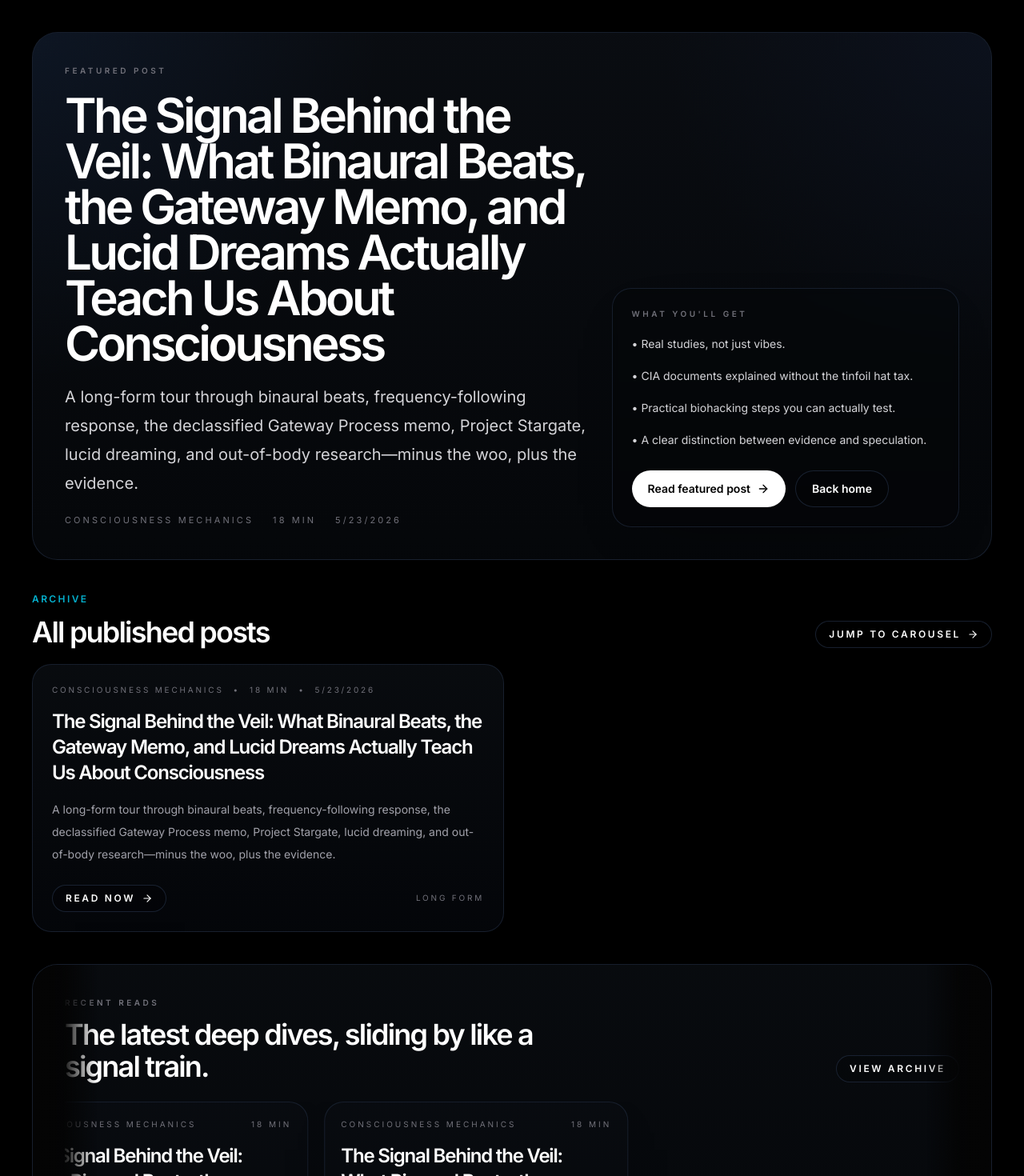
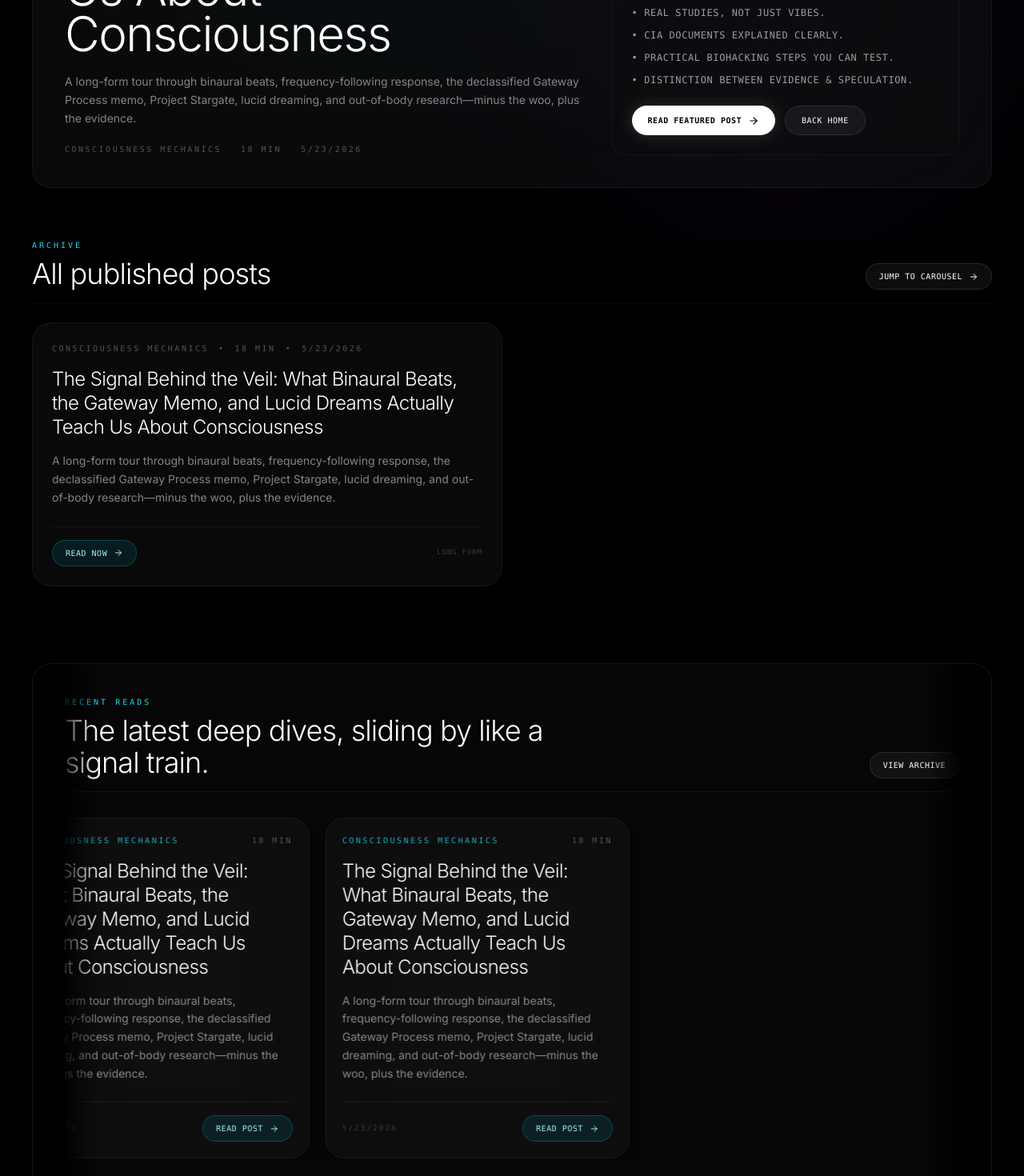
Before and after one commit to mbishopfx/bishoptech-hemisync, a Next.js app: page /blog in a window 1280 px wide. Shown: the part 500-1970 px from the top of the page at 80% size. Built offline with nearby package versions, Linux system fonts and the light colour scheme; a web font is replaced by a local one.

Commit message:
Design: de-theme blog templates to use font-light, transparent borders, and clean dark glassmorphism cohesive with main landing page; remove introduction header

```diff
--- a/app/blog/[slug]/page.js
+++ b/app/blog/[slug]/page.js
@@ -19,19 +19,27 @@ export default function BlogPostPage({ params }) {
   }
 
   return (
-    <div className="min-h-screen bg-black text-white">
+    <div className="min-h-screen bg-black text-white font-sans selection:bg-cyan-500/30">
       <PublicHeader />
-      <main className="landing-shell pt-28 md:pt-32">
-        <div className="page-shell space-y-8">
-          <div className="flex flex-wrap items-center justify-between gap-4">
+
+      {/* Background Effects */}
+      <div className="fixed inset-0 overflow-hidden pointer-events-none">
+        <div className="absolute top-0 left-1/2 -translate-x-1/2 w-[1000px] h-[600px] bg-cyan-500/5 blur-[120px] rounded-full" />
+        <div className="absolute bottom-0 right-0 w-[600px] h-[600px] bg-purple-500/5 blur-[120px] rounded-full" />
+        <div className="absolute inset-0 cyber-grid opacity-10" />
+      </div>
+
+      <main className="landing-shell pt-40 pb-20 px-6 relative z-10">
+        <div className="page-shell space-y-8 max-w-4xl mx-auto">
+          <div className="flex flex-wrap items-center justify-between gap-4 border-b border-white/5 pb-4">
             <Link
-              className="inline-flex items-center gap-2 rounded-full border border-slate-800/80 bg-black/20 px-4 py-2 text-xs font-semibold uppercase tracking-[0.22em] text-white transition-colors hover:bg-white/[0.05]"
+              className="inline-flex items-center gap-2 rounded-full border border-white/10 bg-white/5 hover:bg-white/10 px-4 py-2 text-[10px] font-mono uppercase tracking-wider text-white transition-colors"
               href="/blog"
             >
               <ArrowLeft className="size-3.5" /> Back to archive
             </Link>
             <Link
-              className="hidden rounded-full border border-slate-800/80 bg-black/20 px-4 py-2 text-xs font-semibold uppercase tracking-[0.22em] text-white transition-colors hover:bg-white/[0.05] md:inline-flex"
+              className="hidden rounded-full border border-white/10 bg-white/5 hover:bg-white/10 px-4 py-2 text-[10px] font-mono uppercase tracking-wider text-white transition-colors md:inline-flex"
               href="/"
             >
               Home
@@ -40,14 +48,14 @@ export default function BlogPostPage({ params }) {
 
           <ConsciousnessMechanicsPost />
 
-          <div className="rounded-[28px] border border-slate-800/70 bg-[linear-gradient(180deg,rgba(8,11,16,0.9),rgba(4,6,10,0.86))] p-7 shadow-[0_28px_90px_-54px_rgba(0,0,0,0.96)] md:p-8">
-            <p className="text-[10px] font-semibold uppercase tracking-[0.35em] text-zinc-500">
+          <div className="rounded-3xl border border-white/5 bg-zinc-900/40 backdrop-blur-3xl p-6 shadow-2xl">
+            <p className="text-[10px] font-mono uppercase tracking-[0.3em] text-cyan-400">
               Post metadata
             </p>
-            <div className="mt-4 flex flex-wrap gap-x-6 gap-y-2 text-[11px] uppercase tracking-[0.28em] text-zinc-500">
-              <span>{consciousnessMechanicsPost.readTime}</span>
-              <span>{new Date(consciousnessMechanicsPost.publishedAt).toLocaleDateString()}</span>
-              <span>{consciousnessMechanicsPost.category}</span>
+            <div className="mt-4 flex flex-wrap gap-x-6 gap-y-2 text-[10px] font-mono uppercase tracking-[0.25em] text-white/30">
+              <span>Read Time: {consciousnessMechanicsPost.readTime}</span>
+              <span>Published: {new Date(consciousnessMechanicsPost.publishedAt).toLocaleDateString()}</span>
+              <span>Category: {consciousnessMechanicsPost.category}</span>
             </div>
           </div>
         </div>
--- a/app/blog/page.js
+++ b/app/blog/page.js
@@ -13,63 +13,58 @@ export default function BlogPage() {
   const featured = posts[0];
 
   return (
-    <div className="min-h-screen bg-black text-white">
+    <div className="min-h-screen bg-black text-white font-sans selection:bg-cyan-500/30">
       <PublicHeader />
-      <main className="landing-shell pt-28 md:pt-32">
-        <section className="page-shell space-y-10">
-          <div className="max-w-4xl space-y-6">
-            <p className="text-[10px] font-semibold uppercase tracking-[0.35em] text-cyan-200/70">
-              HemiSync Blog
-            </p>
-            <h1 className="text-5xl font-semibold tracking-[-0.075em] text-white md:text-7xl md:leading-[0.95]">
-              Practical writing on consciousness, rhythm, and altered states.
-            </h1>
-            <p className="max-w-3xl text-lg leading-8 text-zinc-300 md:text-xl md:leading-9">
-              A clean archive for long-form posts that connect research, history,
-              and real-world practice without the clutter.
-            </p>
+
+      {/* Background Effects */}
+      <div className="fixed inset-0 overflow-hidden pointer-events-none">
+        <div className="absolute top-0 left-1/2 -translate-x-1/2 w-[1000px] h-[600px] bg-cyan-500/5 blur-[120px] rounded-full" />
+        <div className="absolute bottom-0 right-0 w-[600px] h-[600px] bg-purple-500/5 blur-[120px] rounded-full" />
+        <div className="absolute inset-0 cyber-grid opacity-10" />
       </div>
 
+      <main className="landing-shell pt-40 pb-20 px-6 relative z-10">
+        <section className="page-shell space-y-16 max-w-5xl mx-auto">
           {featured ? (
-            <article className="relative overflow-hidden rounded-[32px] border border-slate-800/70 bg-[linear-gradient(180deg,rgba(10,13,18,0.96),rgba(5,7,10,0.96))] p-7 shadow-[0_30px_100px_-60px_rgba(0,0,0,0.95)] md:p-10">
-              <div className="absolute inset-0 bg-[radial-gradient(circle_at_top_left,rgba(59,130,246,0.08),transparent_32%),radial-gradient(circle_at_top_right,rgba(15,23,42,0.45),transparent_30%)]" />
+            <article className="relative overflow-hidden rounded-3xl border border-white/5 bg-zinc-900/40 backdrop-blur-3xl p-7 shadow-2xl md:p-10">
+              <div className="absolute inset-0 bg-[radial-gradient(circle_at_top_left,rgba(6,182,212,0.03),transparent_32%)] pointer-events-none" />
               <div className="relative grid gap-8 lg:grid-cols-[1.2fr_0.8fr] lg:items-end">
                 <div className="space-y-5">
-                  <p className="text-[10px] font-semibold uppercase tracking-[0.35em] text-zinc-500">
+                  <p className="text-[10px] font-mono uppercase tracking-[0.3em] text-cyan-400">
                     Featured post
                   </p>
-                  <h2 className="text-4xl font-semibold tracking-[-0.06em] text-white md:text-6xl md:leading-[0.95]">
+                  <h2 className="text-4xl font-light tracking-tight text-white md:text-6xl md:leading-[0.95]">
                     {featured.title}
                   </h2>
-                  <p className="max-w-3xl text-lg leading-8 text-zinc-300 md:text-xl md:leading-9">
+                  <p className="max-w-3xl text-sm leading-relaxed text-white/50">
                     {featured.excerpt}
                   </p>
-                  <div className="flex flex-wrap gap-x-6 gap-y-2 text-[11px] uppercase tracking-[0.28em] text-zinc-500">
+                  <div className="flex flex-wrap gap-x-6 gap-y-2 text-[10px] font-mono uppercase tracking-[0.25em] text-white/30">
                     <span>{featured.category}</span>
                     <span>{featured.readTime}</span>
                     <span>{new Date(featured.publishedAt).toLocaleDateString()}</span>
                   </div>
                 </div>
 
-                <div className="rounded-[24px] border border-slate-800/70 bg-black/20 p-6 shadow-[0_24px_80px_-52px_rgba(0,0,0,0.85)] backdrop-blur-sm">
-                  <p className="text-[10px] font-semibold uppercase tracking-[0.35em] text-zinc-500">
+                <div className="rounded-2xl border border-white/5 bg-zinc-950/40 p-6 backdrop-blur-sm">
+                  <p className="text-[10px] font-mono uppercase tracking-[0.3em] text-cyan-400">
                     What you&apos;ll get
                   </p>
-                  <ul className="mt-4 space-y-3 text-sm leading-7 text-zinc-300">
+                  <ul className="mt-4 space-y-3 text-xs font-mono uppercase tracking-wider text-white/60">
                     <li>• Real studies, not just vibes.</li>
-                    <li>• CIA documents explained without the tinfoil hat tax.</li>
-                    <li>• Practical biohacking steps you can actually test.</li>
-                    <li>• A clear distinction between evidence and speculation.</li>
+                    <li>• CIA documents explained clearly.</li>
+                    <li>• Practical biohacking steps you can test.</li>
+                    <li>• Distinction between evidence & speculation.</li>
                   </ul>
                   <div className="mt-6 flex flex-wrap gap-3">
                     <Link
-                      className="inline-flex items-center gap-2 rounded-full bg-white px-5 py-3 text-sm font-semibold text-black transition-colors hover:bg-zinc-200"
+                      className="inline-flex items-center gap-2 rounded-full bg-white text-black hover:bg-zinc-200 px-5 py-2.5 text-[10px] font-mono uppercase tracking-wider font-semibold transition-all shadow-[0_0_20px_rgba(255,255,255,0.15)]"
                       href={featured.path}
                     >
-                      Read featured post <ArrowRight className="size-4" />
+                      Read featured post <ArrowRight className="size-3.5" />
                     </Link>
                     <Link
-                      className="inline-flex items-center gap-2 rounded-full border border-slate-800/80 bg-black/20 px-5 py-3 text-sm font-semibold text-white transition-colors hover:bg-white/[0.05]"
+                      className="inline-flex items-center gap-2 rounded-full border border-white/10 bg-white/5 hover:bg-white/10 px-5 py-2.5 text-[10px] font-mono uppercase tracking-wider text-white transition-all"
                       href="/"
                     >
                       Back home
@@ -80,49 +75,51 @@ export default function BlogPage() {
             </article>
           ) : null}
 
-          <section className="space-y-5">
-            <div className="flex items-end justify-between gap-4">
+          <section className="space-y-6">
+            <div className="flex items-end justify-between gap-4 border-b border-white/5 pb-4">
               <div>
-                <p className="section-label">Archive</p>
-                <h2 className="mt-3 text-3xl font-semibold tracking-[-0.05em] text-white md:text-4xl">
+                <p className="text-[10px] font-mono uppercase tracking-[0.3em] text-cyan-400">Archive</p>
+                <h2 className="mt-2 text-3xl font-light tracking-tight text-white md:text-4xl">
                   All published posts
                 </h2>
               </div>
               <Link
-                className="hidden items-center gap-2 rounded-full border border-slate-800/80 bg-black/20 px-4 py-2 text-xs font-semibold uppercase tracking-[0.22em] text-white transition-colors hover:bg-white/[0.05] md:inline-flex"
+                className="hidden items-center gap-2 rounded-full border border-white/10 bg-white/5 hover:bg-white/10 px-4 py-2 text-[10px] font-mono uppercase tracking-wider text-white transition-colors md:inline-flex"
                 href="#recent-posts"
               >
-                Jump to carousel <ArrowRight className="size-3.5" />
+                Jump to carousel <ArrowRight className="size-3" />
               </Link>
             </div>
 
-            <div className="grid gap-5 lg:grid-cols-2">
+            <div className="grid gap-6 md:grid-cols-2">
               {posts.map((post) => (
                 <article
-                  className="rounded-[24px] border border-slate-800/70 bg-[linear-gradient(180deg,rgba(9,12,16,0.92),rgba(4,6,10,0.92))] p-6 shadow-[0_20px_70px_-44px_rgba(0,0,0,0.95)]"
+                  className="rounded-3xl border border-white/5 bg-zinc-900/40 backdrop-blur-3xl p-6 shadow-lg flex flex-col justify-between"
                   key={post.slug}
                 >
-                  <div className="flex flex-wrap items-center gap-3 text-[10px] uppercase tracking-[0.28em] text-zinc-500">
+                  <div className="space-y-4">
+                    <div className="flex flex-wrap items-center gap-3 text-[10px] font-mono uppercase tracking-[0.25em] text-white/30">
                       <span>{post.category}</span>
                       <span>•</span>
                       <span>{post.readTime}</span>
                       <span>•</span>
                       <span>{new Date(post.publishedAt).toLocaleDateString()}</span>
                     </div>
-                  <h3 className="mt-4 text-2xl font-semibold tracking-[-0.05em] text-white">
+                    <h3 className="text-2xl font-light tracking-tight text-white leading-tight">
                       {post.title}
                     </h3>
-                  <p className="mt-4 text-sm leading-7 text-zinc-400">
+                    <p className="text-sm leading-relaxed text-white/50">
                       {post.excerpt}
                     </p>
-                  <div className="mt-6 flex items-center justify-between gap-3">
+                  </div>
+                  <div className="mt-6 flex items-center justify-between gap-3 pt-4 border-t border-white/5">
                     <Link
-                      className="inline-flex items-center gap-2 rounded-full border border-slate-800/80 bg-black/20 px-4 py-2 text-xs font-semibold uppercase tracking-[0.22em] text-white transition-colors hover:bg-white/[0.05]"
+                      className="inline-flex items-center gap-2 rounded-full border border-cyan-500/30 bg-cyan-500/10 px-4 py-2 text-[10px] font-mono uppercase tracking-wider text-cyan-200 hover:bg-cyan-500/20 hover:text-white transition-all"
                       href={post.path}
                     >
-                      Read now <ArrowRight className="size-3.5" />
+                      Read now <ArrowRight className="size-3" />
                     </Link>
-                    <span className="text-[10px] uppercase tracking-[0.28em] text-zinc-500">
+                    <span className="text-[9px] font-mono uppercase tracking-widest text-white/20">
                       Long form
                     </span>
                   </div>
@@ -131,7 +128,7 @@ export default function BlogPage() {
             </div>
           </section>
 
-          <div id="recent-posts">
+          <div id="recent-posts" className="pt-8">
             <RecentPostsCarousel posts={posts} />
           </div>
         </section>
--- a/components/blog/recent-posts-carousel.jsx
+++ b/components/blog/recent-posts-carousel.jsx
@@ -6,26 +6,28 @@ import { blogPosts, getRecentBlogPosts } from "@/lib/blog/posts";
 
 function BlogCard({ post }) {
   return (
-    <article className="group w-[320px] shrink-0 rounded-[24px] border border-slate-800/70 bg-[linear-gradient(180deg,rgba(9,12,16,0.92),rgba(4,6,10,0.92))] p-5 shadow-[0_20px_60px_-40px_rgba(0,0,0,0.94)] transition-transform duration-300 hover:-translate-y-1 hover:bg-white/[0.04] md:w-[380px]">
-      <div className="flex items-center justify-between gap-4 text-[10px] uppercase tracking-[0.3em] text-zinc-500">
-        <span>{post.category}</span>
-        <span>{post.readTime}</span>
+    <article className="group w-[320px] shrink-0 rounded-3xl border border-white/5 bg-zinc-900/40 backdrop-blur-3xl p-5 shadow-lg transition-transform duration-300 hover:-translate-y-1 hover:bg-white/[0.04] md:w-[380px] flex flex-col justify-between">
+      <div className="space-y-4">
+        <div className="flex items-center justify-between gap-4 text-[10px] font-mono uppercase tracking-[0.25em] text-white/30">
+          <span className="text-cyan-400/80">{post.category}</span>
+          <span>{post.readTime}</span>
+        </div>
+        <h3 className="text-2xl font-light tracking-tight text-white leading-tight">
+          {post.title}
+        </h3>
+        <p className="text-sm leading-relaxed text-white/50">
+          {post.excerpt}
+        </p>
       </div>
-      <h3 className="mt-4 text-2xl font-semibold tracking-[-0.05em] text-white">
-        {post.title}
-      </h3>
-      <p className="mt-4 text-sm leading-7 text-zinc-400">
-        {post.excerpt}
-      </p>
-      <div className="mt-6 flex items-center justify-between gap-3">
-        <span className="text-[10px] uppercase tracking-[0.28em] text-zinc-500">
+      <div className="mt-6 flex items-center justify-between gap-3 pt-4 border-t border-white/5">
+        <span className="text-[9px] font-mono uppercase tracking-[0.25em] text-white/20">
           {new Date(post.publishedAt).toLocaleDateString()}
         </span>
         <Link
-          className="inline-flex items-center gap-2 rounded-full border border-white/10 bg-white/[0.04] px-4 py-2 text-xs font-semibold uppercase tracking-[0.22em] text-white transition-colors hover:bg-white/[0.08]"
+          className="inline-flex items-center gap-2 rounded-full border border-cyan-500/30 bg-cyan-500/10 px-4 py-2 text-[10px] font-mono uppercase tracking-wider text-cyan-200 hover:bg-cyan-500/20 hover:text-white transition-all"
           href={post.path}
         >
-          Read post <ArrowRight className="size-3.5" />
+          Read post <ArrowRight className="size-3" />
         </Link>
       </div>
     </article>
@@ -37,21 +39,21 @@ export function RecentPostsCarousel({ posts = getRecentBlogPosts(6) }) {
   const trackPosts = [...visiblePosts, ...visiblePosts];
 
   return (
-    <section className="relative overflow-hidden rounded-[32px] border border-slate-800/70 bg-[linear-gradient(180deg,rgba(9,12,16,0.9),rgba(4,6,10,0.9))] px-6 py-8 shadow-[0_28px_90px_-54px_rgba(0,0,0,0.96)] md:px-10 md:py-10">
-      <div className="pointer-events-none absolute inset-y-0 left-0 z-10 w-20 bg-gradient-to-r from-[#040404] via-[#040404]/90 to-transparent" />
-      <div className="pointer-events-none absolute inset-y-0 right-0 z-10 w-20 bg-gradient-to-l from-[#040404] via-[#040404]/90 to-transparent" />
+    <section className="relative overflow-hidden rounded-3xl border border-white/5 bg-zinc-900/25 backdrop-blur-3xl px-6 py-8 shadow-2xl md:px-10 md:py-10">
+      <div className="pointer-events-none absolute inset-y-0 left-0 z-10 w-20 bg-gradient-to-r from-black via-black/80 to-transparent" />
+      <div className="pointer-events-none absolute inset-y-0 right-0 z-10 w-20 bg-gradient-to-l from-black via-black/80 to-transparent" />
 
-      <div className="mb-6 flex items-end justify-between gap-4">
-        <div className="max-w-2xl">
-          <p className="text-[10px] font-semibold uppercase tracking-[0.35em] text-zinc-500">
+      <div className="mb-8 flex items-end justify-between gap-4 border-b border-white/5 pb-4">
+        <div className="max-w-2xl space-y-2">
+          <p className="text-[10px] font-mono uppercase tracking-[0.3em] text-cyan-400">
             Recent reads
           </p>
-          <h2 className="mt-3 text-3xl font-semibold tracking-[-0.05em] text-white md:text-4xl">
+          <h2 className="text-3xl font-light tracking-tight text-white md:text-4xl">
             The latest deep dives, sliding by like a signal train.
           </h2>
         </div>
         <Link
-          className="hidden items-center gap-2 rounded-full border border-slate-800/80 bg-black/20 px-4 py-2 text-xs font-semibold uppercase tracking-[0.22em] text-white transition-colors hover:bg-white/[0.05] md:inline-flex"
+          className="hidden items-center gap-2 rounded-full border border-white/10 bg-white/5 hover:bg-white/10 px-4 py-2 text-[10px] font-mono uppercase tracking-wider text-white transition-colors md:inline-flex"
           href="/blog"
         >
           View archive
@@ -68,7 +70,7 @@ export function RecentPostsCarousel({ posts = getRecentBlogPosts(6) }) {
 
       <div className="mt-6 flex md:hidden">
         <Link
-          className="inline-flex items-center gap-2 rounded-full border border-slate-800/80 bg-black/20 px-4 py-2 text-xs font-semibold uppercase tracking-[0.22em] text-white transition-colors hover:bg-white/[0.05]"
+          className="inline-flex items-center gap-2 rounded-full border border-white/10 bg-white/5 hover:bg-white/10 px-4 py-2 text-[10px] font-mono uppercase tracking-wider text-white transition-colors"
           href="/blog"
         >
           View archive
```
Also changed, not shown: components/blog/posts/consciousness-mechanics.jsx (+33 -33 lines). Lines whose indentation alone changed are shown as unchanged.
